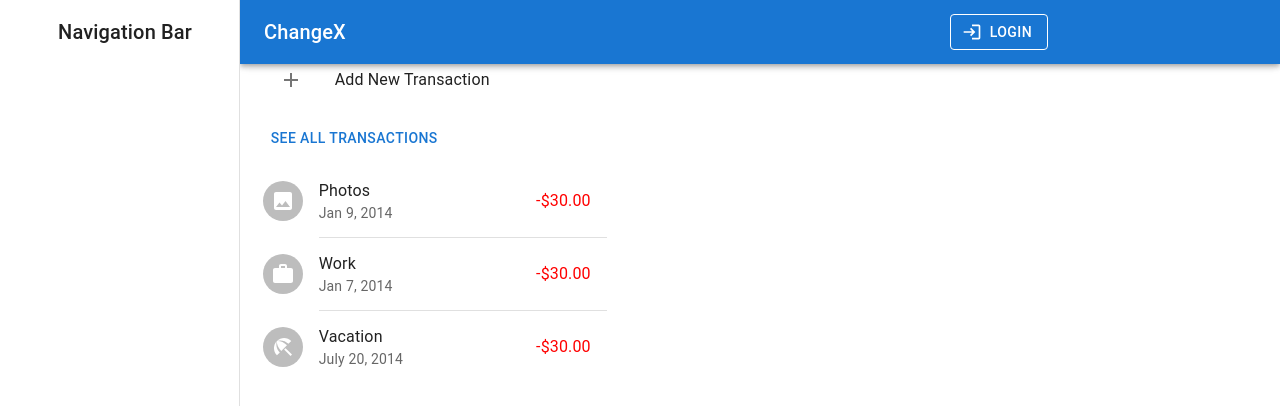
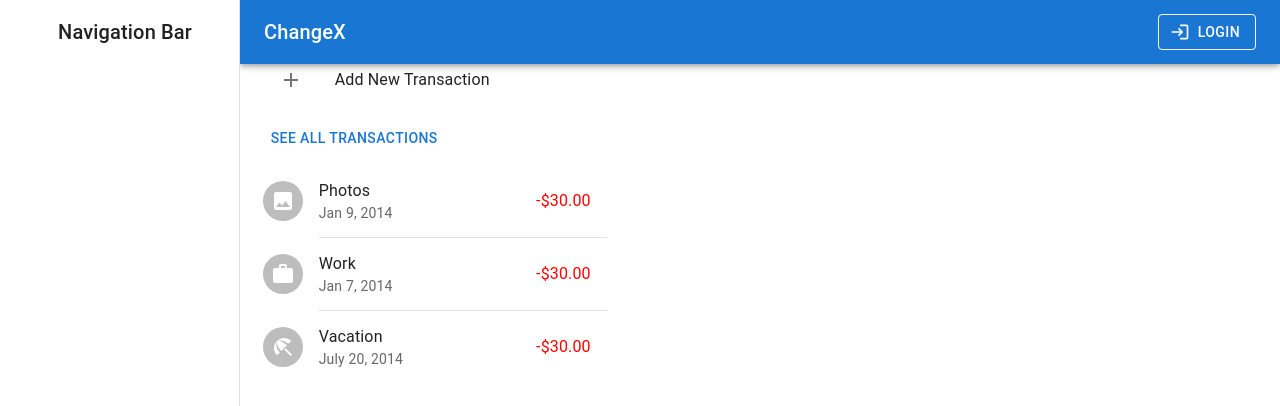
Before and after one commit to euchangxian/ChangeX, a React (Create React App) app in the folder client/: page / in a window 1280 px wide. Shown: the top 406 px of the page. Built offline with nearby package versions, Linux system fonts and the light colour scheme.

Commit message:
Right-aligned login button

```diff
--- a/client/src/components/TopBar.js
+++ b/client/src/components/TopBar.js
@@ -14,8 +14,7 @@ export default function TopBar(props) {
         ml: { sm: `${drawerWidth}px` },
       }}
     >
-      {/* I have no idea why the Toolbar or Appbar overflows... */}
-      <Toolbar sx={{ width: "80%" }}>
+      <Toolbar>
         <IconButton
           color="inherit"
           aria-label="open drawer"
```
